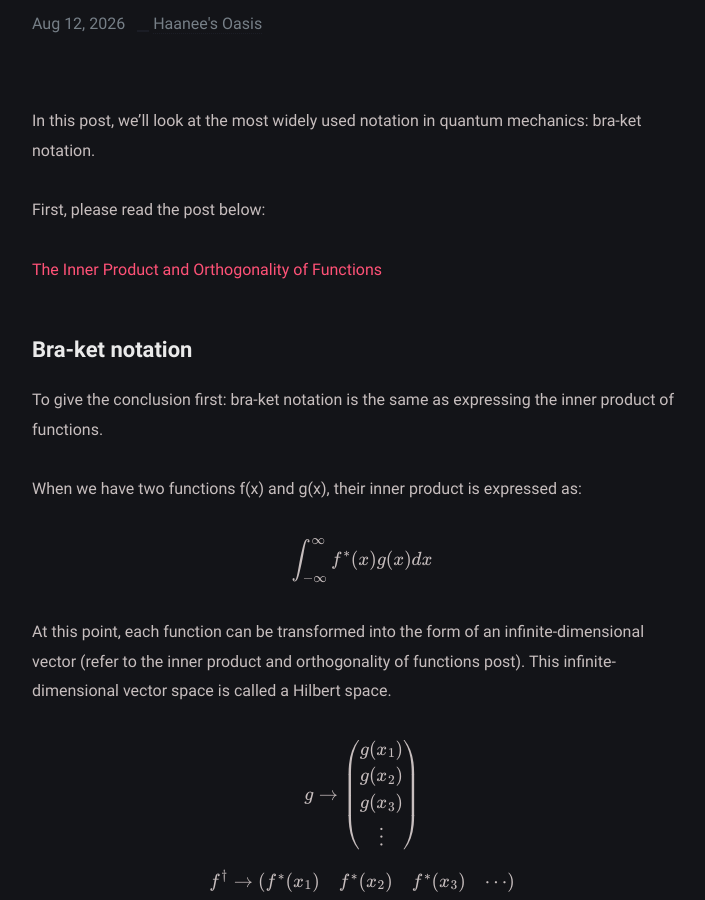
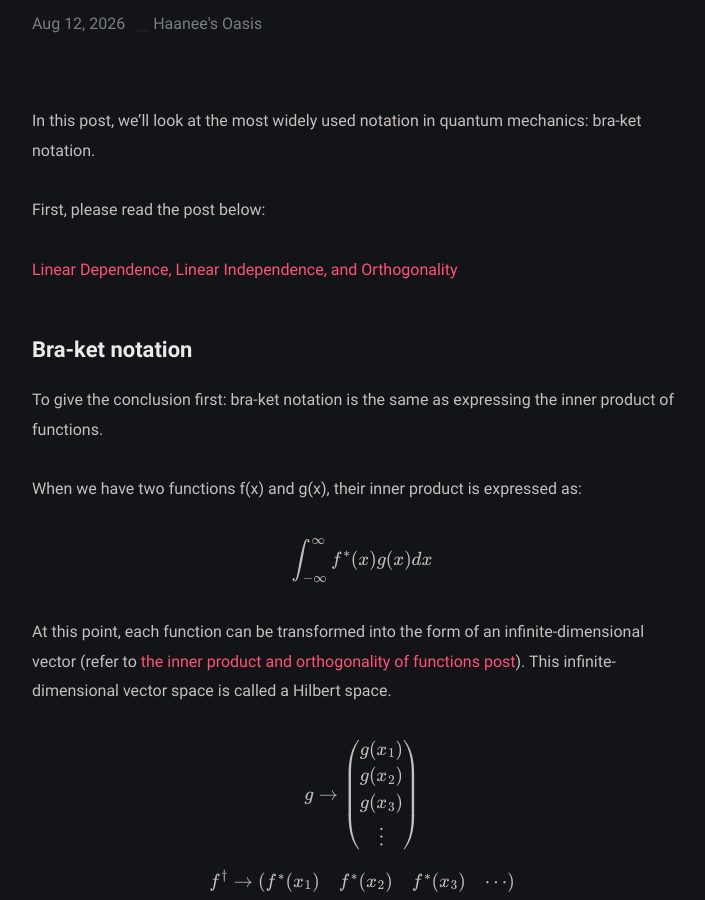
Before and after one commit to Oasisforhaanee/Oasisforhaanee.github.io, a Jekyll site: the page built from _posts/2026-08-12-bra-ket-notation.md, in a window 1280 px wide and 900 px high, scrolled down 316 px. Shown: the whole window, without its empty margins (278-983 px from the left). Built offline with Jekyll 4.4.1, drawn with Linux system fonts in a browser that asks for light colours; comment, search, counter and statistics services are not loaded.

Commit message:
Update bra-ket prereq links to split orthogonality posts

```diff
--- a/_posts/2026-08-12-bra-ket-notation.md
+++ b/_posts/2026-08-12-bra-ket-notation.md
@@ -15,7 +15,7 @@ In this post, we'll look at the most widely used notation in quantum mechanics:
 
 First, please read the post below:
 
-[The Inner Product and Orthogonality of Functions](https://blog.naver.com/kkul20235/224376331608)
+[Linear Dependence, Linear Independence, and Orthogonality](https://oasisforhaanee.github.io/linear-dependence-independence-and-orthogonality/)
 
 ## Bra-ket notation
 
@@ -25,7 +25,7 @@ When we have two functions f(x) and g(x), their inner product is expressed as:
 
 $$\int _{-\infty }^{\infty }f^*(x)g(x)dx$$
 
-At this point, each function can be transformed into the form of an infinite-dimensional vector (refer to the inner product and orthogonality of functions post). This infinite-dimensional vector space is called a Hilbert space.
+At this point, each function can be transformed into the form of an infinite-dimensional vector (refer to [the inner product and orthogonality of functions post](https://oasisforhaanee.github.io/inner-product-and-orthogonality-of-functions/)). This infinite-dimensional vector space is called a Hilbert space.
 
 $$g\rightarrow \begin{pmatrix}g(x_1)\\g(x_2)\\g(x_3)\\\vdots \end{pmatrix}$$
 
```
